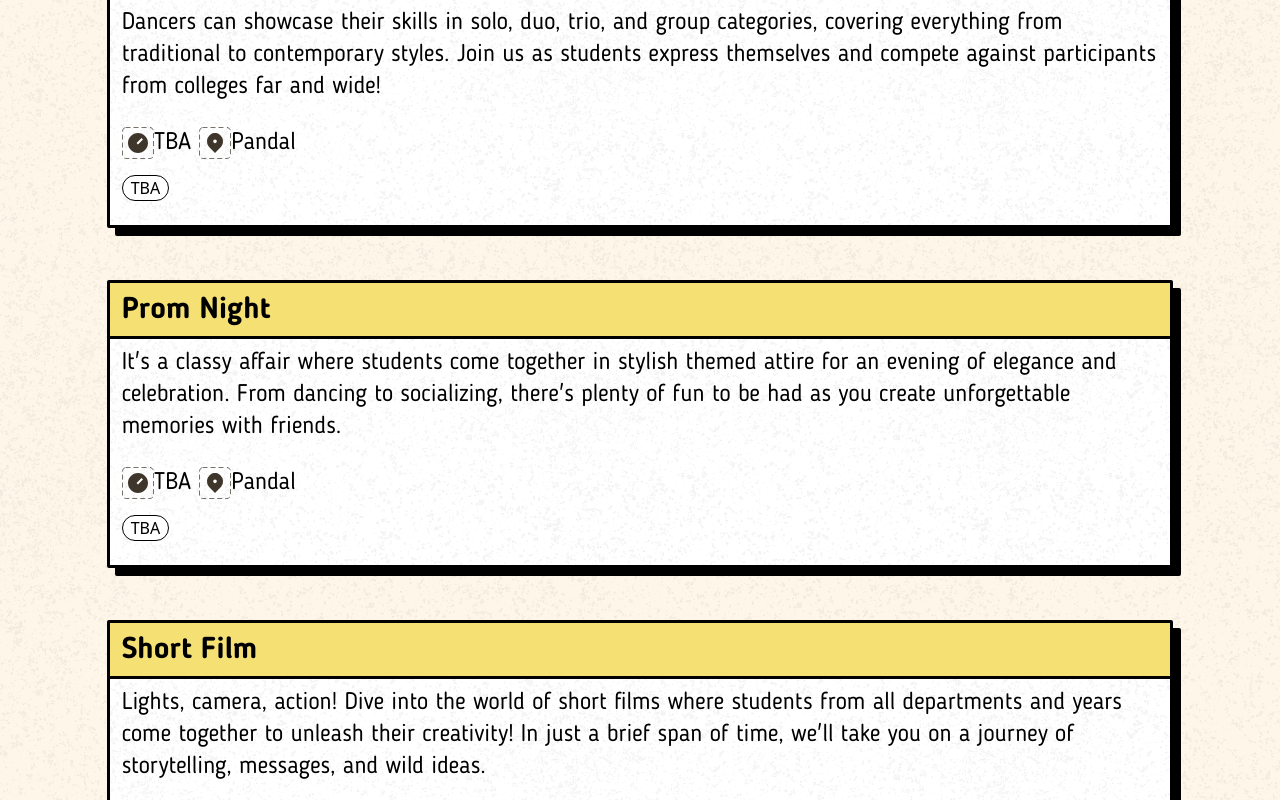
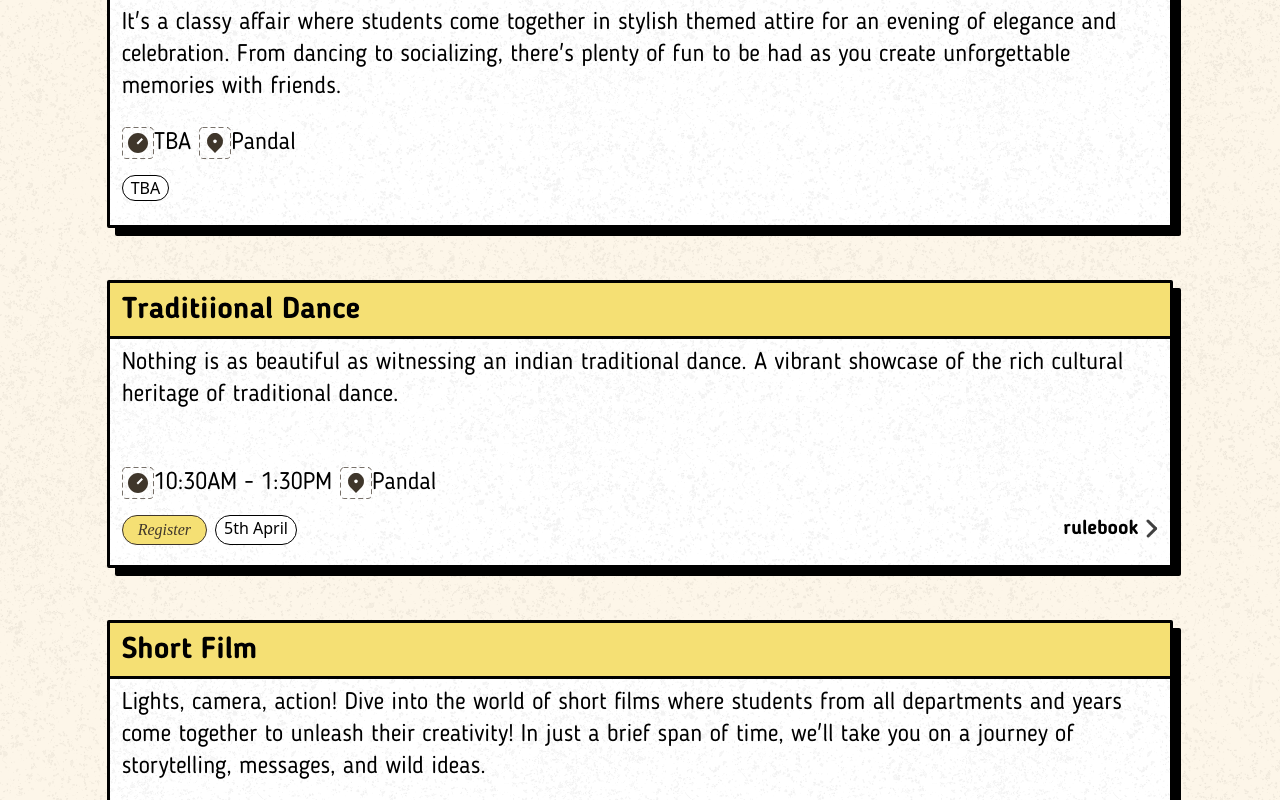
Before and after one commit to shishirnitm/Shishir-2k24-Web, a Next.js app: page /events in a window 1280 px wide. Shown: the part 5232-6032 px from the top of the page. Built offline with nearby package versions, Linux system fonts and the light colour scheme; a web font is replaced by a local one.

Commit message:
Added new events and event details

```diff
--- a/app/events/components/events.js
+++ b/app/events/components/events.js
@@ -89,7 +89,7 @@ export const allEvents = [
     eDay:"5th April",
     eType:"Register",
     eRule:"https://drive.google.com/file/d/1QFG2yYkH2isfZz7fznY3LzxqRpEc57uo/view?usp=sharing" ,
-    eLink:"",
+    eLink:"https://forms.gle/vCrP3ne497VyQYZd9",
     category:"Literary",
     id:8},
 
@@ -101,7 +101,7 @@ export const allEvents = [
     eDay:"4th April",
     eType:"Register",
     eRule:"https://drive.google.com/file/d/1r7Wc5ANLqq3q4HZfg2DnHbMPfBz74QlI/view?usp=drive_link" ,
-    eLink:"",
+    eLink:"https://forms.gle/6ZEG7SkqkwErtqXa7",
     category:"Literary",
     id:9},
 
@@ -113,21 +113,21 @@ export const allEvents = [
     eDay:"5th April",
     eType:"Register",
     eRule:"https://drive.google.com/file/d/1C6NELRNrmwyG36rCR6haCeMdVxJ1TrQ4/view?usp=drive_link" ,
-    eLink:"",
+    eLink:"https://forms.gle/Wq5azh4V1y1rabN97",
     category:"Literary",
     id:10},
 
 
-    {eName:"The Laughing Summit",
-    eDesc:"Get ready to embark on a laughter-filled journey as we bring you The Laughing Summit an electrifying evening of stand-up comedy tailored specifically for National Institute of Technology Meghalaya. ",
-    eTime:"TBA",
-    eVenue:"Pandal",
-    eDay:"TBA",
-    eType:"Register",
-    eRule:"" ,
-    eLink:"",
-    category:"TF",
-    id:11},
+    // {eName:"The Laughing Summit",
+    // eDesc:"Get ready to embark on a laughter-filled journey as we bring you The Laughing Summit an electrifying evening of stand-up comedy tailored specifically for National Institute of Technology Meghalaya. ",
+    // eTime:"TBA",
+    // eVenue:"Pandal",
+    // eDay:"TBA",
+    // eType:"Register",
+    // eRule:"" ,
+    // eLink:"",
+    // category:"TF",
+    // id:11},
 
 
     {eName:"Flash Mob",
@@ -149,7 +149,7 @@ export const allEvents = [
     eDay:"TBA",
     eType:"Register",
     eRule:"" ,
-    eLink:"",
+    eLink:"https://forms.gle/Ashkfb5PSimEXzZj9",
     category:"DandD",
     id:13},
 
@@ -164,6 +164,18 @@ export const allEvents = [
     eLink:"",
     category:"DandD",
     id:14},
+
+
+    {eName:"Traditiional Dance",
+    eDesc:"Nothing is as beautiful as witnessing an indian traditional dance. A vibrant showcase of the rich cultural heritage of traditional dance.",
+    eTime:"10:30AM - 1:30PM",
+    eVenue:"Pandal",
+    eDay:"5th April",
+    eType:"Register",
+    eRule:"https://drive.google.com/file/d/1_8-UKCQmTEGQ1N67PgFFKU6xCtFvZVJL/view?usp=drive_link" ,
+    eLink:"https://forms.gle/uPKWaqkg1VDoP7WM9",
+    category:"DandD",
+    id:27},
 
 
     {eName:"Short Film",
```
